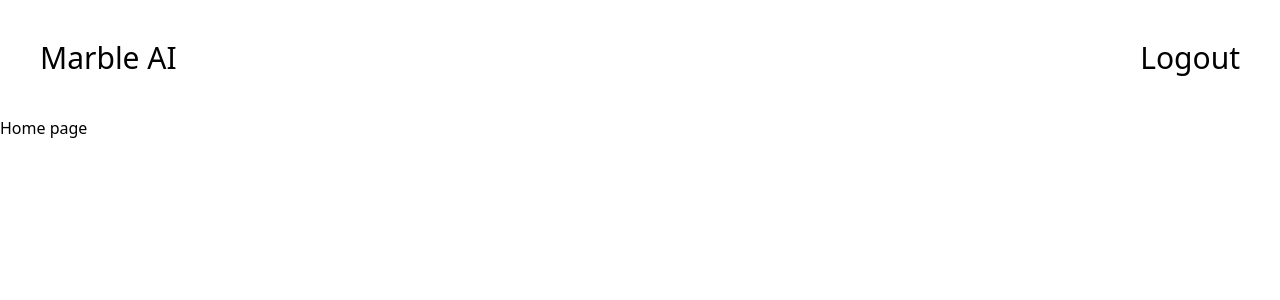
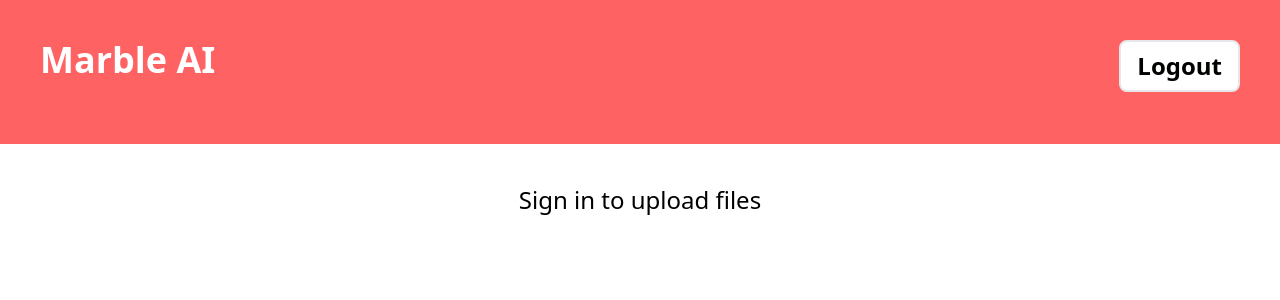
Before and after one commit to nithinacharya11/marbleai, a React (Vite) app: page / in a window 1280 px wide. Shown: the top 300 px of the page. Built offline with nearby package versions, Linux system fonts and the light colour scheme; no server answers; sample sign-in values are in the browser's storage.

Commit message:
Authentication done

```diff
--- a/src/components/navbar.jsx
+++ b/src/components/navbar.jsx
@@ -14,13 +14,15 @@
   }
 
   return (
-    <div className='text-3xl flex justify-between p-10'>
-        <h1>Marble AI</h1>
-        { user?.displayName ? (
-          <button onClick={handleSignOut}>Logout</button>
-        ) : (
-          <Link to='/signin'>Sign in</Link>
-        )}
+    <div className='text-2xl flex justify-between align-center p-10 bg-[#FF6263] font-bold text-white h-36'>
+      <header>
+        <h1 className='text-4xl'>Marble AI</h1>
+      </header>
+      { user?.displayName ? (
+        <button onClick={handleSignOut} className='border-2 h-fit px-4 py-2 rounded-lg text-[#000300] bg-[#ffffff] hover:text-3xl hover:px-5 hover:py-3 ease-in-out duration-300'>Logout</button>
+      ) : (
+        <Link to='/signin' className='border-2 h-fit px-4 py-2 rounded-lg text-[#000300] bg-[#ffffff] hover:text-3xl hover:px-5 hover:py-3 ease-in-out duration-300'>Sign in</Link>
+      )}
     </div>
   );
 };
--- a/src/firebase.jsx
+++ b/src/firebase.jsx
@@ -1,6 +1,8 @@
 // Import the functions you need from the SDKs you need
 import { initializeApp } from "firebase/app";
 import { getAuth } from "firebase/auth";
+import { getStorage } from "firebase/storage";
+
 
 // TODO: Add SDKs for Firebase products that you want to use
 // https://firebase.google.com/docs/web/setup#available-libraries
@@ -18,3 +20,4 @@
 // Initialize Firebase
 const app = initializeApp(firebaseConfig);
 export const auth = getAuth(app);
+export const storage = getStorage(app);
--- a/src/pages/Account.jsx
+++ b/src/pages/Account.jsx
@@ -1,8 +1,10 @@
-import React from 'react';
+import React, { useState } from 'react';
 import {UserAuth} from '../context/AuthContext'
+import { storage } from 'firebase'
 
 const Account = () => {
   const { logOut, user } = UserAuth();
+  const [fileUpload, setFileUpload] = useState(null)
 
   const handleSignOut = async () => {
     try {
@@ -13,9 +15,10 @@
   }
 
   return (
-    <div>
+    <div className='text-center mt-20 text-3xl'>
       <p>Welcome {user?.displayName}</p>
-      <button onClick={handleSignOut}>Logout</button>
+      <input type="file" onChange={(event) => setFileUpload(event.target.files[0])}/>
+      <button onClick={handleSignOut} className='text-lg'>Logout</button>
     </div>
   )
 }
--- a/src/pages/Home.jsx
+++ b/src/pages/Home.jsx
@@ -2,8 +2,8 @@
 
 const Home = () => {
   return (
-    <div>
-      Home page
+    <div className='text-center mt-10 text-2xl'>
+      <p>Sign in to upload files</p>
     </div>
   )
 }
--- a/src/pages/Signin.jsx
+++ b/src/pages/Signin.jsx
@@ -22,7 +22,7 @@
   },[user])
 
   return (
-    <div>
+    <div className='w-fit m-auto mt-10'>
       <GoogleButton onClick={handleGoogleSignIn}/>
     </div>
   )
```
